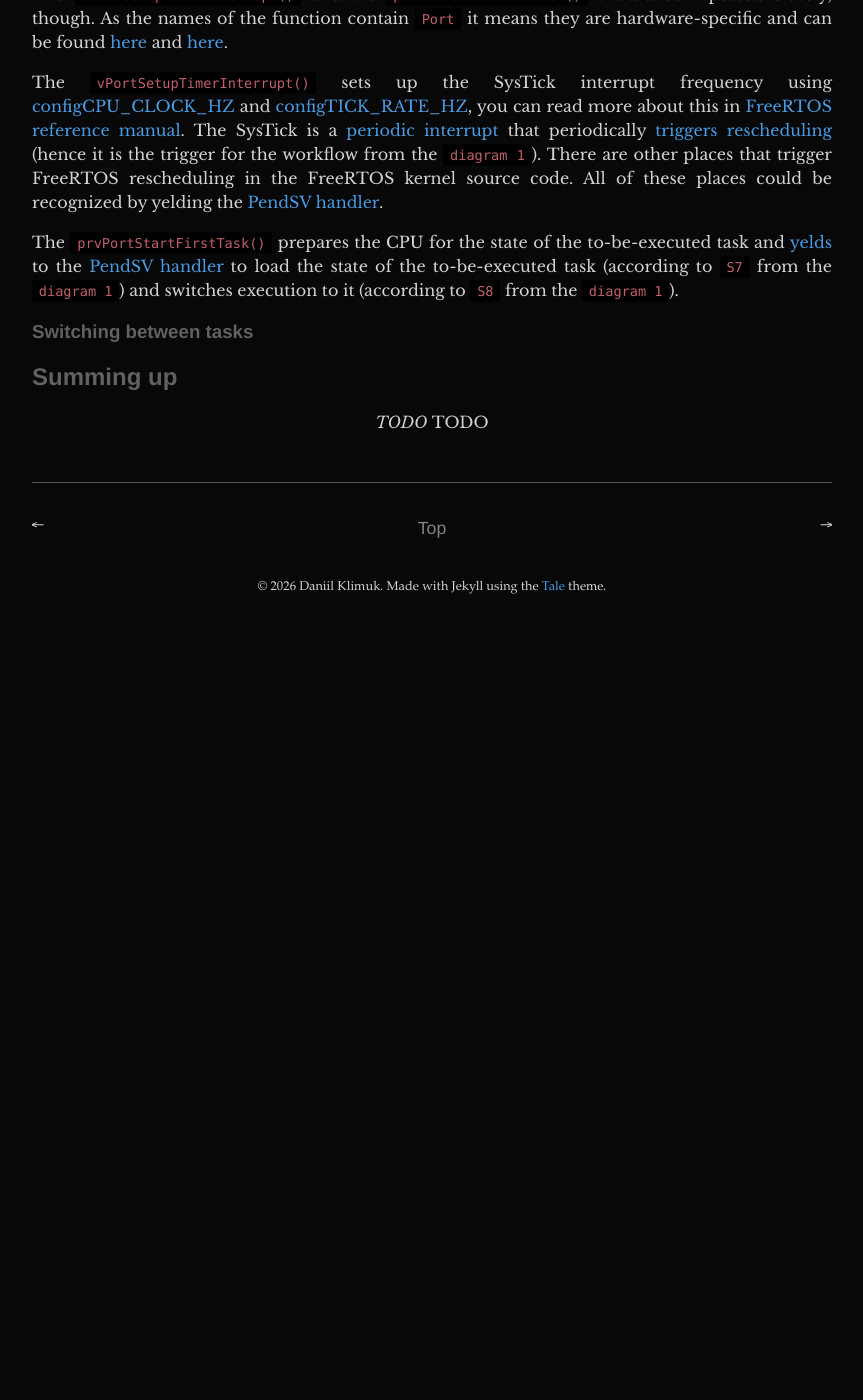
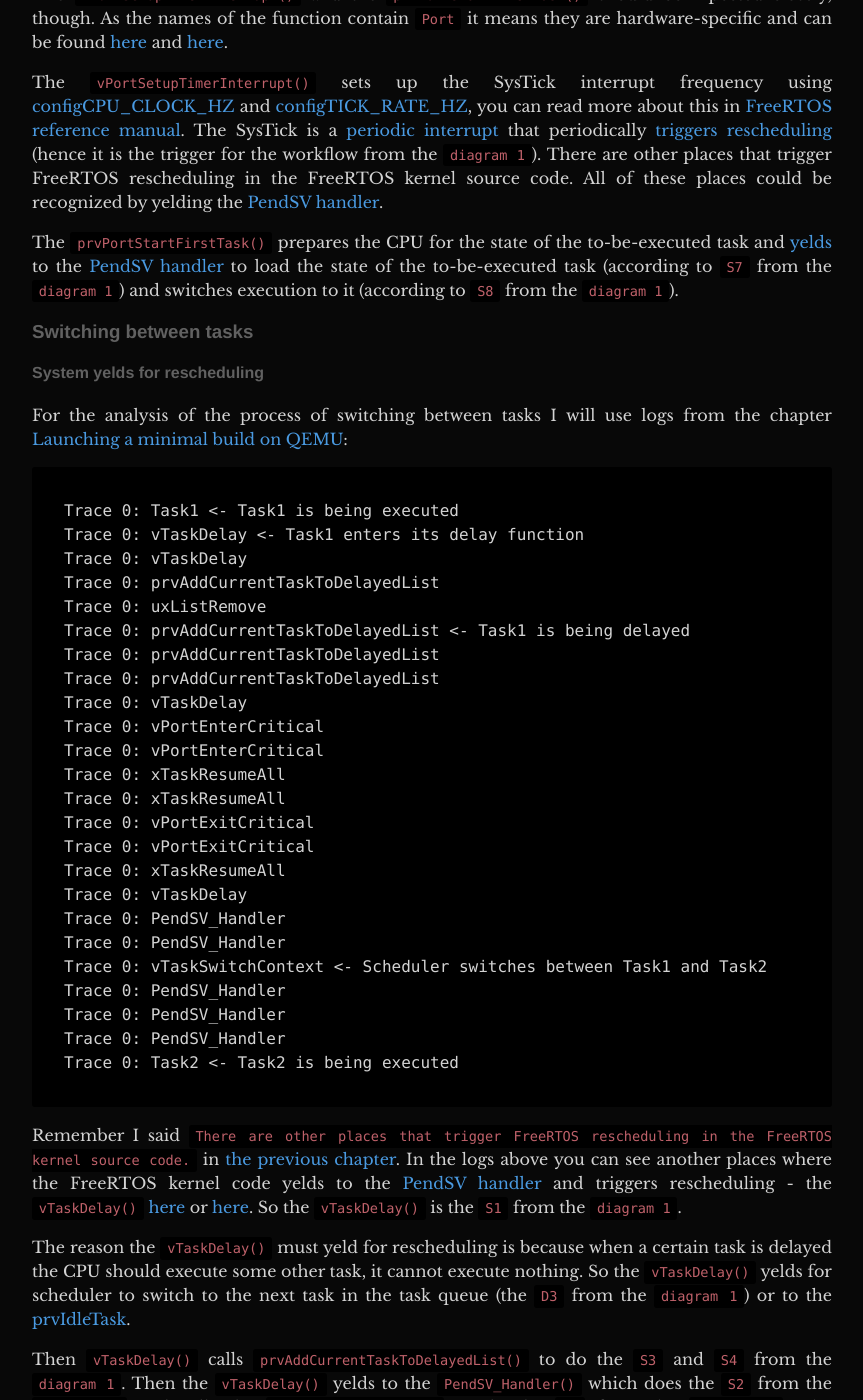
Before and after one commit to DaniilKl/vafelka-blog, a Jekyll site: the page built from _posts/2025-07-24-scheduling-introduction.md, in a window 1280 px wide and 1400 px high, scrolled down 14565 px. Shown: the whole window, without its empty margins (208-1071 px from the left). Built offline with Jekyll 4.4.1, drawn with Linux system fonts in a browser that asks for light colours; before the commit the page ends 15195 px from its top, so only the background shows below that; some of the changed text lies outside the part shown.

Commit message:
_posts: scheduling-introduction: finalise "FreeRTOS scheduler" chapter
Signed-off-by: Daniil Klimuk <danik.klimuk13@gmail.com>

````diff
--- a/_posts/2025-07-24-scheduling-introduction.md
+++ b/_posts/2025-07-24-scheduling-introduction.md
@@ -670,6 +670,117 @@ handler][pendsv-location] to load the state of the to-be-executed task
 (according to `S7` from the `diagram 1`) and switches execution to it
 (according to `S8` from the `diagram 1`).
 
+### Switching between tasks
+
+#### System yelds for rescheduling
+
+For the analysis of the process of switching between tasks I will use logs from
+the chapter [Launching a minimal build on
+QEMU](#launching-a-minimal-build-on-qemu):
+
+```text
+Trace 0: Task1 <- Task1 is being executed
+Trace 0: vTaskDelay <- Task1 enters its delay function
+Trace 0: vTaskDelay
+Trace 0: prvAddCurrentTaskToDelayedList
+Trace 0: uxListRemove
+Trace 0: prvAddCurrentTaskToDelayedList <- Task1 is being delayed
+Trace 0: prvAddCurrentTaskToDelayedList
+Trace 0: prvAddCurrentTaskToDelayedList
+Trace 0: vTaskDelay
+Trace 0: vPortEnterCritical
+Trace 0: vPortEnterCritical
+Trace 0: xTaskResumeAll
+Trace 0: xTaskResumeAll
+Trace 0: vPortExitCritical
+Trace 0: vPortExitCritical
+Trace 0: xTaskResumeAll
+Trace 0: vTaskDelay
+Trace 0: PendSV_Handler
+Trace 0: PendSV_Handler
+Trace 0: vTaskSwitchContext <- Scheduler switches between Task1 and Task2
+Trace 0: PendSV_Handler
+Trace 0: PendSV_Handler
+Trace 0: PendSV_Handler
+Trace 0: Task2 <- Task2 is being executed
+```
+
+Remember I said `There are other places that trigger FreeRTOS rescheduling in
+the FreeRTOS kernel source code.` in [the previous
+chapter](#the-system-initialization). In the logs above you can see another
+places where the FreeRTOS kernel code yelds to the [PendSV
+handler][pendsv-location] and triggers rescheduling - the `vTaskDelay()`
+[here][vtaskdelay-yeld] or [here][vtaskdelay-yeld2]. So the `vTaskDelay()` is
+the `S1` from the `diagram 1`.
+
+The reason the `vTaskDelay()` must yeld for rescheduling is because when a
+certain task is delayed the CPU should execute some other task, it cannot
+execute nothing. So the `vTaskDelay()` yelds for scheduler to switch to the next
+task in the task queue (the `D3` from the `diagram 1`) or to the
+[prvIdleTask][idle-location].
+
+Then `vTaskDelay()` calls `prvAddCurrentTaskToDelayedList()` to do the `S3` and
+`S4` from the `diagram 1`. Then the `vTaskDelay()` yelds to the
+`PendSV_Handler()` which does the `S2` from the `diagram 1` and calls the
+`vTaskSwitchContext()` to do the `S5` from the `diagram 1`. The
+`vTaskSwitchContext()` executes [the scheduler][scheduler-location]. The
+scheduler selects the to-be-executed task using its policy (the step `S5` from
+the `diagram 1`) and assigns it to `pxCurrentTCB` (the step `S6` from the
+`diagram 1`) hence telling the `PendSV_Handler()` to load its state in the `S7`
+from the `diagram 1`, and switch execution to the task according to the `S8`
+from the `diagram 1`.
+
+This happens when one task is being delayed by some of the FreeRTOS'es delay
+functions (yeah, there are other delay functions in FreeRTOS apart from the
+`vTaskDelay()`).
+
+#### Task preemtion
+
+There is another case, when one task with higher priority (the `Task1`) preemts
+another task with lower priority (the `prvIdleTask`). Here is an example from
+the `qemu.log`:
+
+```text
+Trace 0: prvIdleTask
+Trace 0: SysTick_Handler
+Trace 0: SysTick_Handler
+Trace 0: xTaskIncrementTick
+(...)
+Trace 0: SysTick_Handler
+(...)
+Trace 0: PendSV_Handler
+Trace 0: PendSV_Handler
+Trace 0: vTaskSwitchContext
+Trace 0: PendSV_Handler
+Trace 0: PendSV_Handler
+Trace 0: PendSV_Handler
+(...)
+Trace 0: xTaskIncrementTick
+Trace 0: SysTick_Handler
+Trace 0: SysTick_Handler
+Trace 0: vTaskDelay
+Trace 0: Task1
+```
+
+As you can see during execution of the `prvIdleTask` (the idle task in FreeRTOS
+always has the lowest priority compared to other tasks in the system) a
+periodic `SysTick` interrupt occures which calls the
+[xTaskIncrementTick][systick-incrementtick] which checks whether there are tasks
+that are ready to be executed (in this case the `Task1` that enetered a delay
+list a few SysTicks before is now finished waiting and is ready to be executed)
+and if there are - performs the `S3` and `S4` from the `diagram 1`, and then
+sygnals the `SysTick_Handler()` to yeld for a reschedulling. Then the process is
+the same as when the system yelds for reschedulling but insted of the
+`vTaskDelay()` the `SysTick_Handler()` yelds for reschedulling here. The
+`PendSV_Handler()` does the `S2` from the `diagram 1` and calls the
+`vTaskSwitchContext()` to do the `S5` from the `diagram 1`. The
+`vTaskSwitchContext()` executes [the scheduler][scheduler-location]. The
+scheduler selects the to-be-executed task using its policy (the step `S5` from
+the `diagram 1`) and assigns it to `pxCurrentTCB` (the step `S6` from the
+`diagram 1`) hence telling the `PendSV_Handler()` to load its state in the `S7`
+from the `diagram 1`, and switch execution to the task according to the `S8`
+from the `diagram 1`.
+
 [reset-handler]: https://github.com/DaniilKl/GraduateWork/blob/46e5e9ca415f71cd50629712d33d7f8538e86fde/Code/LM3S6965_GCC_QEMU/src/startup.c#L86
 [reset-location]: https://github.com/DaniilKl/GraduateWork/blob/46e5e9ca415f71cd50629712d33d7f8538e86fde/Code/LM3S6965_GCC_QEMU/src/startup.c#L21
 [xtaskcreate-location]: https://github.com/DaniilKl/FreeRTOS-Kernel/blob/5c09db63d6bc5af2f68a0a5a8ee91946dc8acc40/tasks.c#L1028
@@ -687,12 +798,12 @@ handler][pendsv-location] to load the state of the to-be-executed task
 [freertos-reference-manual]: https://www.freertos.org/media/2018/FreeRTOS_Reference_Manual_V10.0.0.pdf
 [systick-handler]: https://github.com/DaniilKl/FreeRTOS-Kernel/blob/5c09db63d6bc5af2f68a0a5a8ee91946dc8acc40/portable/GCC/ARM_CM3/port.c#L526
 [systick-trigger]: https://github.com/DaniilKl/FreeRTOS-Kernel/blob/5c09db63d6bc5af2f68a0a5a8ee91946dc8acc40/portable/GCC/ARM_CM3/port.c#L539
+[prvportstartfirsttask-yeld]: https://github.com/DaniilKl/FreeRTOS-Kernel/blob/5c09db63d6bc5af2f68a0a5a8ee91946dc8acc40/portable/GCC/ARM_CM3/port.c#L345
 [pendsv-location]: https://github.com/DaniilKl/FreeRTOS-Kernel/blob/5c09db63d6bc5af2f68a0a5a8ee91946dc8acc40/portable/GCC/ARM_CM3/port.c#L489
-[prvportstartfirsttask-yeld]: https://github.com/DaniilKl/FreeRTOS-Kernel/blob/5c09db63d6bc5af2f68a0a5a8ee91946dc8acc40/portable/GCC/ARM_CM3/port.c#L345
-
-### Switching between tasks
-
-
+[vtaskdelay-yeld]: https://github.com/DaniilKl/FreeRTOS-Kernel/blob/5c09db63d6bc5af2f68a0a5a8ee91946dc8acc40/tasks.c#L1800
+[vtaskdelay-yeld2]: https://github.com/DaniilKl/FreeRTOS-Kernel/blob/5c09db63d6bc5af2f68a0a5a8ee91946dc8acc40/tasks.c#L1789
+[scheduler-location]: https://github.com/DaniilKl/FreeRTOS-Kernel/blob/5c09db63d6bc5af2f68a0a5a8ee91946dc8acc40/tasks.c#L3608
+[systick-incrementtick]: https://github.com/DaniilKl/FreeRTOS-Kernel/blob/5c09db63d6bc5af2f68a0a5a8ee91946dc8acc40/tasks.c#L3198
 
 ## Summing up
 
````
